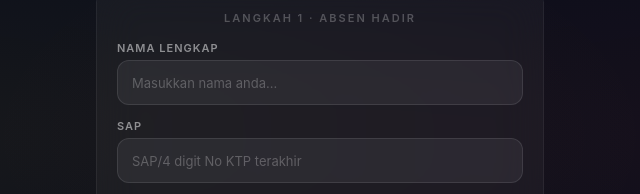
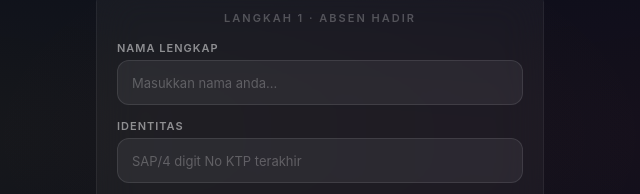
Before and after one commit to qintmb/nobarst26, a website: page index.html in a window 1280 px wide. Shown: the part 263-457 px from the top of the page, 320-960 px from the left. Drawn offline with Linux system fonts and the light colour scheme; grey boxes are pictures that could not be loaded.

Commit message:
SAP -> Identitas

```diff
--- a/index.html
+++ b/index.html
@@ -380,7 +380,7 @@
         <input type="text" id="nama" placeholder="Masukkan nama anda..." autocomplete="name">
       </div>
       <div class="form-group">
-        <label>SAP</label>
+        <label>Identitas</label>
         <input type="text" id="sap" placeholder="SAP/4 digit No KTP terakhir" autocomplete="off">
       </div>
       <div class="form-group">
```
